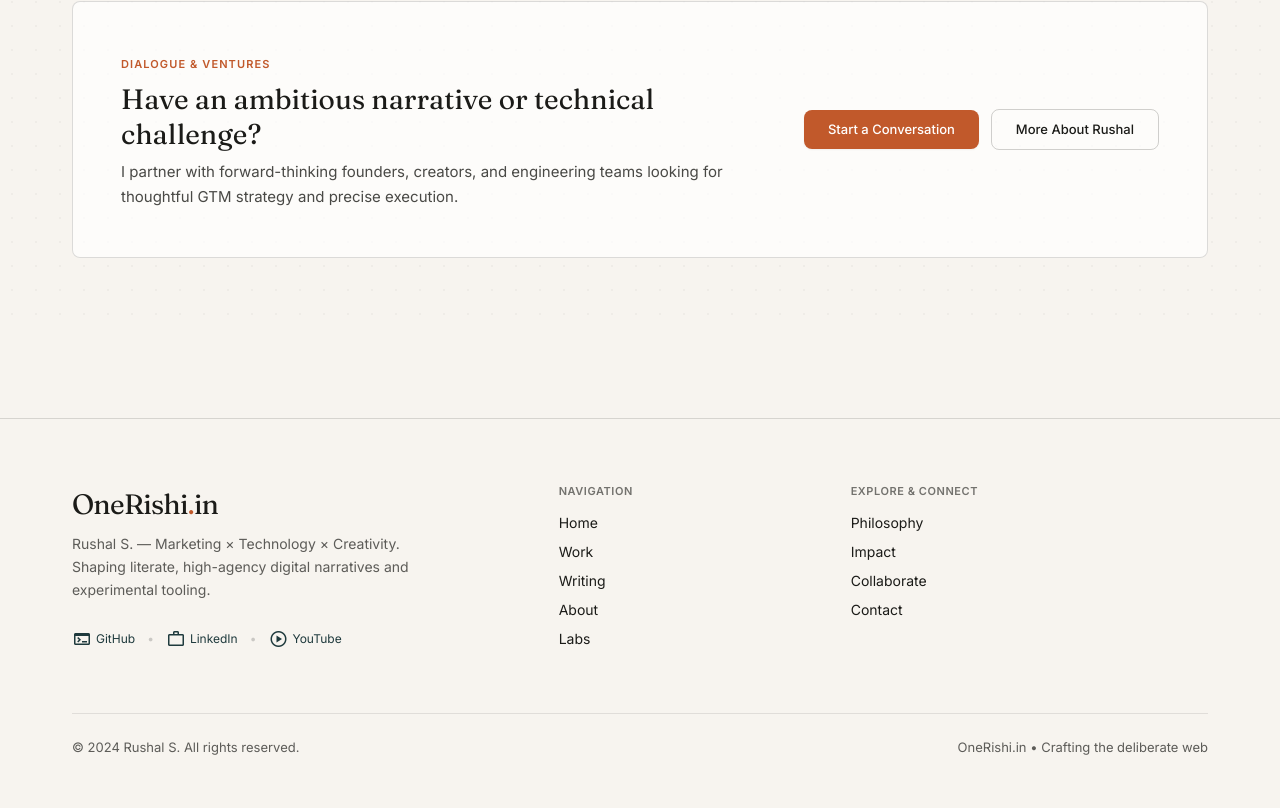
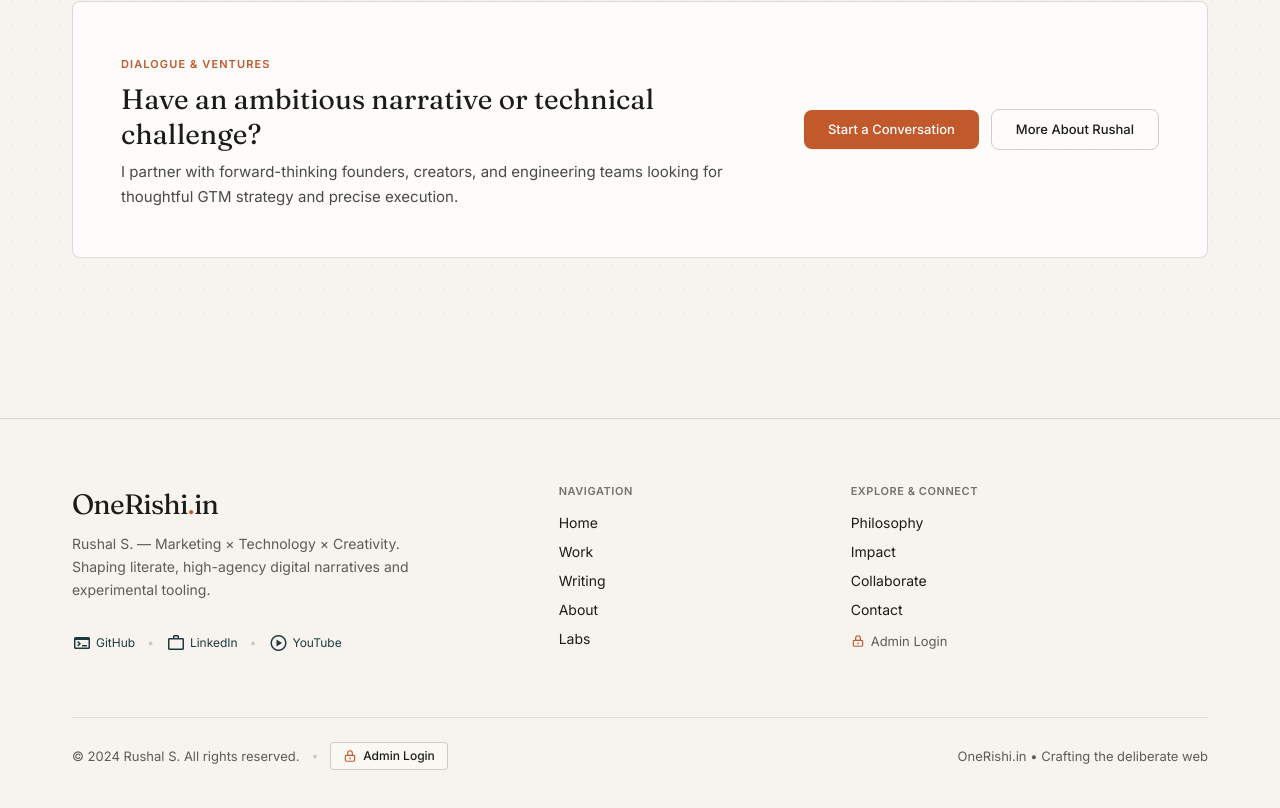
Before and after one commit to RJ-Rishi91/onerishi-website, an Astro site: page / in a window 1280 px wide. Shown: the part 2538-3346 px from the top of the page. Built offline with nearby package versions, Linux system fonts and the light colour scheme; Astro itself is replaced by a stand-in of ours.

Commit message:
feat(ui): add admin login access button to site footer

```diff
--- a/src/components/Footer.astro
+++ b/src/components/Footer.astro
@@ -69,14 +69,35 @@
           <li><a href="/impact" class="text-[#1B1B18] hover:text-[#C1592B] transition-colors">Impact</a></li>
           <li><a href="/collaborate" class="text-[#1B1B18] hover:text-[#C1592B] transition-colors">Collaborate</a></li>
           <li><a href="/contact" class="text-[#1B1B18] hover:text-[#C1592B] transition-colors">Contact</a></li>
+          <li class="pt-1">
+            <a href="/admin/login" class="text-[#1B1B18]/70 hover:text-[#C1592B] transition-colors inline-flex items-center gap-1.5 text-[13px]">
+              <svg class="w-3.5 h-3.5 text-[#C1592B]" fill="none" stroke="currentColor" stroke-width="2" viewBox="0 0 24 24">
+                <path stroke-linecap="round" stroke-linejoin="round" d="M12 15v2m-6 4h12a2 2 0 002-2v-6a2 2 0 00-2-2H6a2 2 0 00-2 2v6a2 2 0 002 2zm10-10V7a4 4 0 00-8 0v4h8z"></path>
+              </svg>
+              <span>Admin Login</span>
+            </a>
+          </li>
         </ul>
       </div>
 
     </div>
 
     <!-- Colophon Bottom Bar -->
-    <div class="pt-6 border-t border-[#1B1B18]/10 flex flex-col md:flex-row items-center justify-between gap-3 font-sans text-[13px] text-[#1B1B18]/70">
-      <p>© 2024 Rushal S. All rights reserved.</p>
+    <div class="pt-6 border-t border-[#1B1B18]/10 flex flex-col md:flex-row items-center justify-between gap-4 font-sans text-[13px] text-[#1B1B18]/70">
+      <div class="flex flex-wrap items-center justify-center md:justify-start gap-3">
+        <p>© 2024 Rushal S. All rights reserved.</p>
+        <span class="hidden sm:inline text-[#1B1B18]/20 text-[12px]">•</span>
+        <a
+          href="/admin/login"
+          class="inline-flex items-center gap-1.5 px-3 py-1 rounded border border-[#1B1B18]/20 bg-[#FAF8F3] hover:bg-white text-[12px] font-medium text-[#1B1B18] hover:text-[#C1592B] hover:border-[#C1592B]/50 transition-all shadow-2xs group"
+          title="OneRishi Admin CMS Login"
+        >
+          <svg class="w-3.5 h-3.5 text-[#C1592B] group-hover:scale-110 transition-transform" fill="none" stroke="currentColor" stroke-width="2" viewBox="0 0 24 24">
+            <path stroke-linecap="round" stroke-linejoin="round" d="M12 15v2m-6 4h12a2 2 0 002-2v-6a2 2 0 00-2-2H6a2 2 0 00-2 2v6a2 2 0 002 2zm10-10V7a4 4 0 00-8 0v4h8z"></path>
+          </svg>
+          <span>Admin Login</span>
+        </a>
+      </div>
       <p class="text-center md:text-right">OneRishi.in • Crafting the deliberate web</p>
     </div>
   </div>
```
